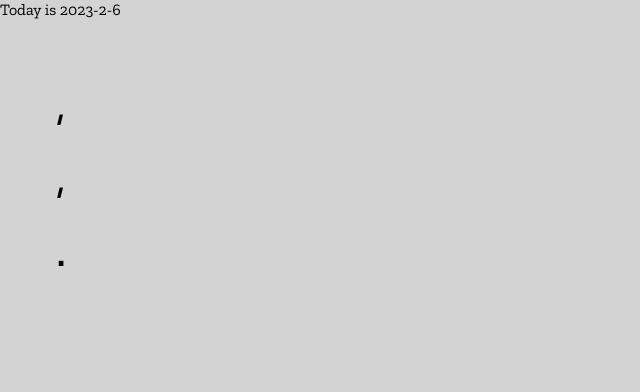
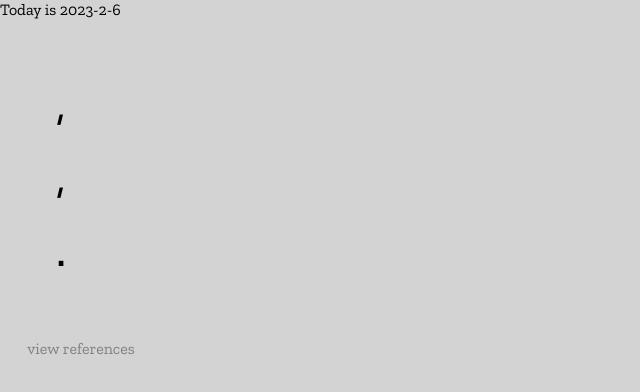
Before and after one commit to sophienewell/news-poems, a React (Create React App) app: page / in a window 1280 px wide. Shown: the top 392 px of the page, without its empty margins (0-640 px from the left). Built offline with nearby package versions, Linux system fonts and the light colour scheme; no server answers.

Commit message:
adds references section

```diff
--- a/src/App.css
+++ b/src/App.css
@@ -1,6 +1,13 @@
 body {
   background-color: lightgray;
   font-family: "Zilla Slab", serif;
+}
+a {
+  text-decoration: none;
+  color: black;
+}
+a:hover {
+  text-decoration: underline;
 }
 
 .flex-container-col {
@@ -28,7 +35,6 @@ body {
   white-space: nowrap; /* Keeps the content on a single line */
   animation: typing 3.5s steps(40, end);
 }
-
 /* The typing effect */
 @keyframes typing {
   from {
@@ -38,14 +44,20 @@ body {
     width: 100%;
   }
 }
-
-/* The typewriter cursor effect */
-/*@keyframes blink-caret {
-  from,
-  to {
-    border-color: transparent;
-  }
-  50% {
-    border-color: orange;
-  }
-}*/
+.references {
+  height: 2rem;
+  width: 2rem;
+  border-radius: 1rem;
+  margin-left: 1rem;
+  color: gray;
+  overflow: visible;
+  white-space: nowrap;
+  transition: width 1s;
+  box-sizing: border-box;
+  padding: 0.3rem 0.7rem;
+}
+.references:hover {
+  cursor: pointer;
+  background-color: black;
+  width: 8rem;
+}
--- a/src/App.js
+++ b/src/App.js
@@ -6,6 +6,10 @@ function App() {
   const [line1, setLine1] = useState("");
   const [line2, setLine2] = useState("");
   const [line3, setLine3] = useState("");
+  const [url1, setUrl1] = useState("");
+  const [url2, setUrl2] = useState("");
+  const [url3, setUrl3] = useState("");
+  const [linksOpen, setLinksOpen] = useState(false);
 
   const today = new Date();
   const dateFormat = (date) => {
@@ -66,20 +70,23 @@ function App() {
     const result = await searchContent("", dateFormat(today));
     console.log(result);
     let ranNumArr = ranNums();
-    handleLine1(result[ranNumArr[0]].webTitle);
-    handleLine2(result[ranNumArr[1]].webTitle);
-    handleLine3(result[ranNumArr[2]].webTitle);
+    handleLine1(result[ranNumArr[0]]);
+    handleLine2(result[ranNumArr[1]]);
+    handleLine3(result[ranNumArr[2]]);
   };
 
-  const handleLine1 = (headline) => {
+  const handleLine1 = (result) => {
+    setUrl1(result.webUrl);
+    const headline = result.webTitle;
     const shortenedHeadline = upToPunctuation(headline);
     headline === shortenedHeadline
       ? setLine1(headline.slice(0, headline.indexOf(" ")))
       : setLine1(checkForTooManyWords(shortenedHeadline));
   };
 
-  const handleLine2 = (headline) => {
-    const headlineArr = headline.split(" ");
+  const handleLine2 = (result) => {
+    setUrl2(result.webUrl);
+    const headlineArr = result.webTitle.split(" ");
     const lastFour = headlineArr.slice(
       headlineArr.length - 4,
       headlineArr.length
@@ -88,7 +95,9 @@ function App() {
     setLine2(removePipe(str.charAt(0).toUpperCase() + str.slice(1)));
   };
 
-  const handleLine3 = (headline) => {
+  const handleLine3 = (result) => {
+    setUrl3(result.webUrl);
+    const headline = result.webTitle;
     const headlineArr = headline.split(" ");
     const lastPart = headlineArr
       .slice(headlineArr.length - 4, headlineArr.length)
@@ -109,6 +118,33 @@ function App() {
             <div className="padding-1 ">{line2},</div>
             <div className="padding-1 ">{line3}.</div>
           </div>
+          <div
+            className="references"
+            onClick={() => {
+              setLinksOpen(!linksOpen);
+            }}
+          >
+            view references
+          </div>
+          {linksOpen && (
+            <div style={{ margin: "0rem 3rem" }}>
+              <p>
+                <a href={url1} target="_blank" title="Go to article">
+                  {url1}
+                </a>
+              </p>
+              <p>
+                <a href={url2} target="_blank" title="Go to article">
+                  {url2}
+                </a>
+              </p>
+              <p>
+                <a href={url3} target="_blank" title="Go to article">
+                  {url3}
+                </a>
+              </p>
+            </div>
+          )}
         </div>
       </div>
     </>
```
